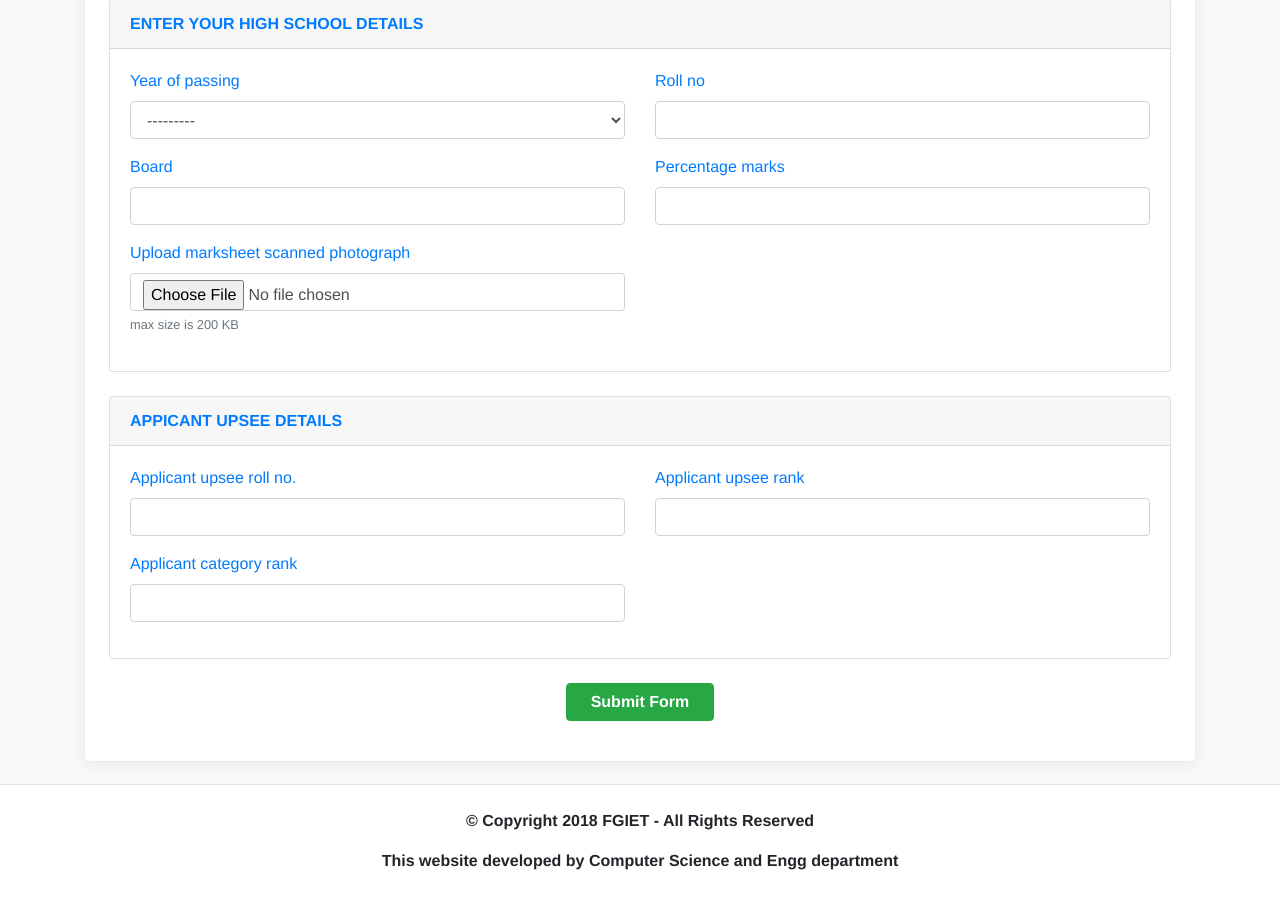
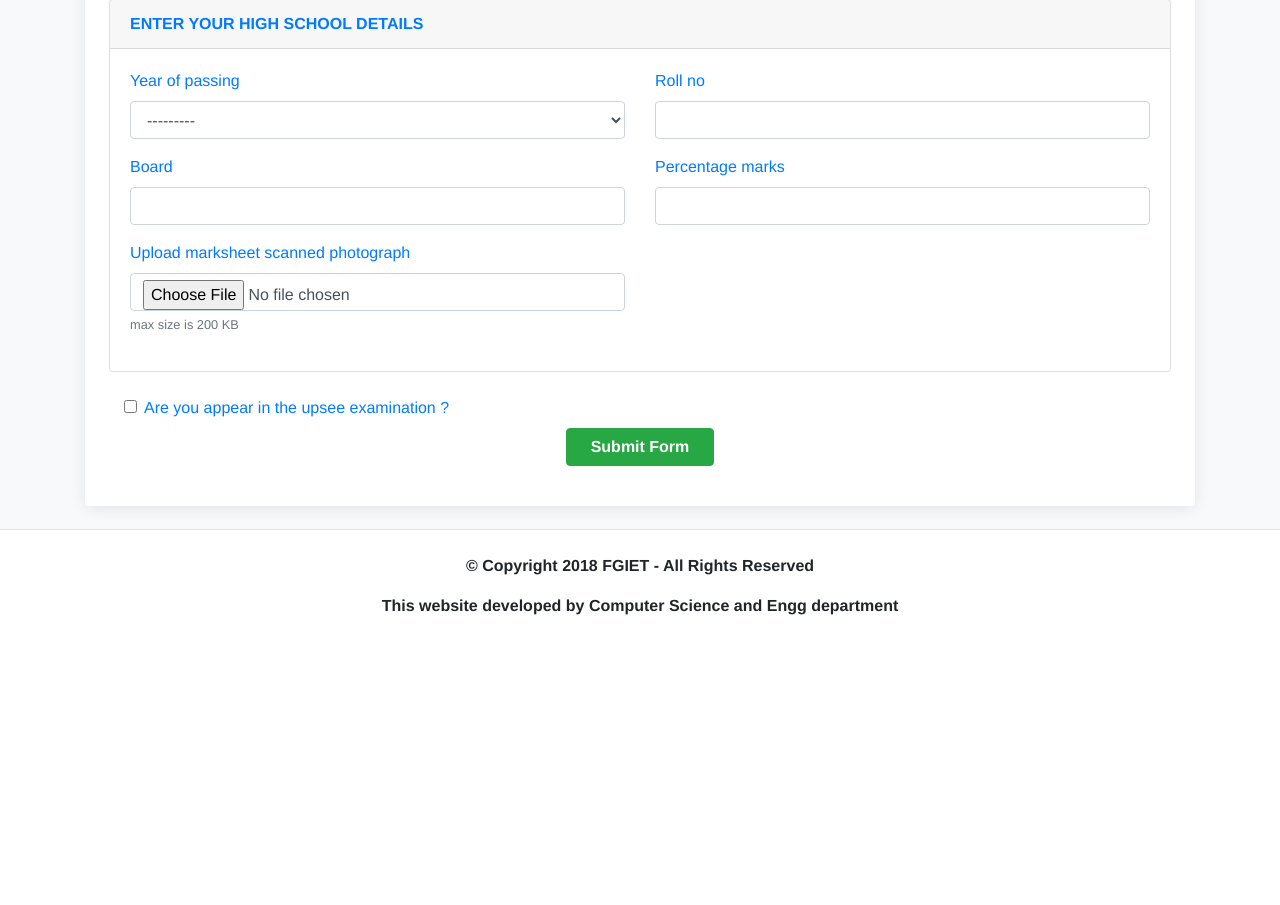
Before and after one commit to rpsingh21/Fgiet-Admission, a Django app: page /form/2018/1/ in a window 1280 px wide. Shown: the part 1197-2102 px from the top of the page. After the commit the page ends 1812 px from the top, so only its background shows below. Run offline with Django 3.2, Linux system fonts and the light colour scheme; parts of the project's set-up code (start-up, migrations or seed data) failed here and were passed over; some libraries are stand-ins or nearby versions.

Commit message:
modify upsee form formate

```diff
--- a/templates/form.html
+++ b/templates/form.html
@@ -152,7 +152,14 @@
             {% endif %}
 
             <!-- Appicant upsee details -->
-            <div class="card mb-4">
+            <div class="container mb-2">
+                <div class="form-check">
+                    <label class="form-check-label">
+                        <input type="checkbox" class="form-check-input" id="upsee_is"> Are you appear in the upsee examination ?
+                    </label>
+                </div>
+            </div>
+            <div class="card mb-4" id="upsee_div">
                 <div class="card-header uppercase">
                     <b>Appicant upsee details</b>
                 </div>
@@ -195,6 +202,21 @@
             maxDate: '-8y'
         });
     });
+    $("document").ready(function(){
+        $("#upsee_div").hide()
+        $("#upsee_is").change(function(){
+            if($(this).is(":checked")) {
+                $("#upsee_div").show(250)
+                $("#id_upseeRollNo").prop('required',true);
+                $("#id_rank").prop('required',true)
+            }
+            else{
+                $("#upsee_div").hide(250)
+                $("#id_upseeRollNo").prop('required',false);
+                $("#id_rank").prop('required',false)
+            }
+        })
+    })
 </script>
 <script>
     var year="{{ type.year }}";
```
